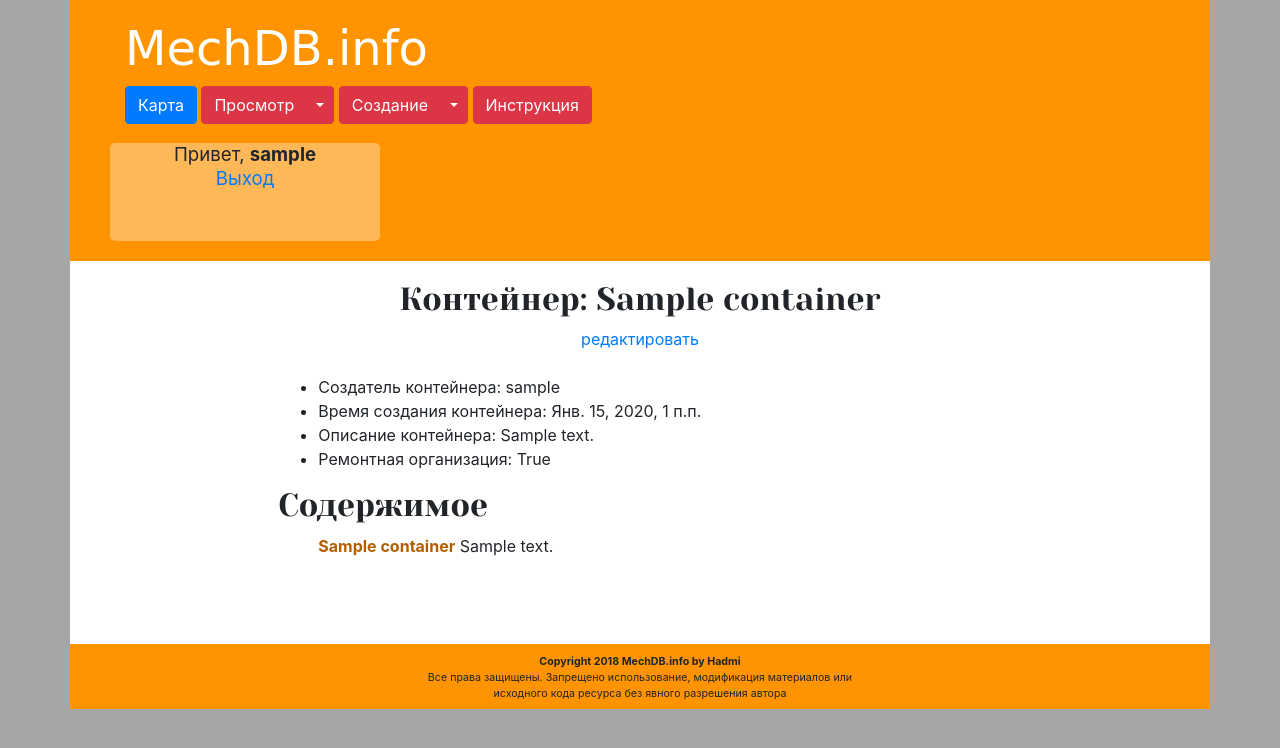
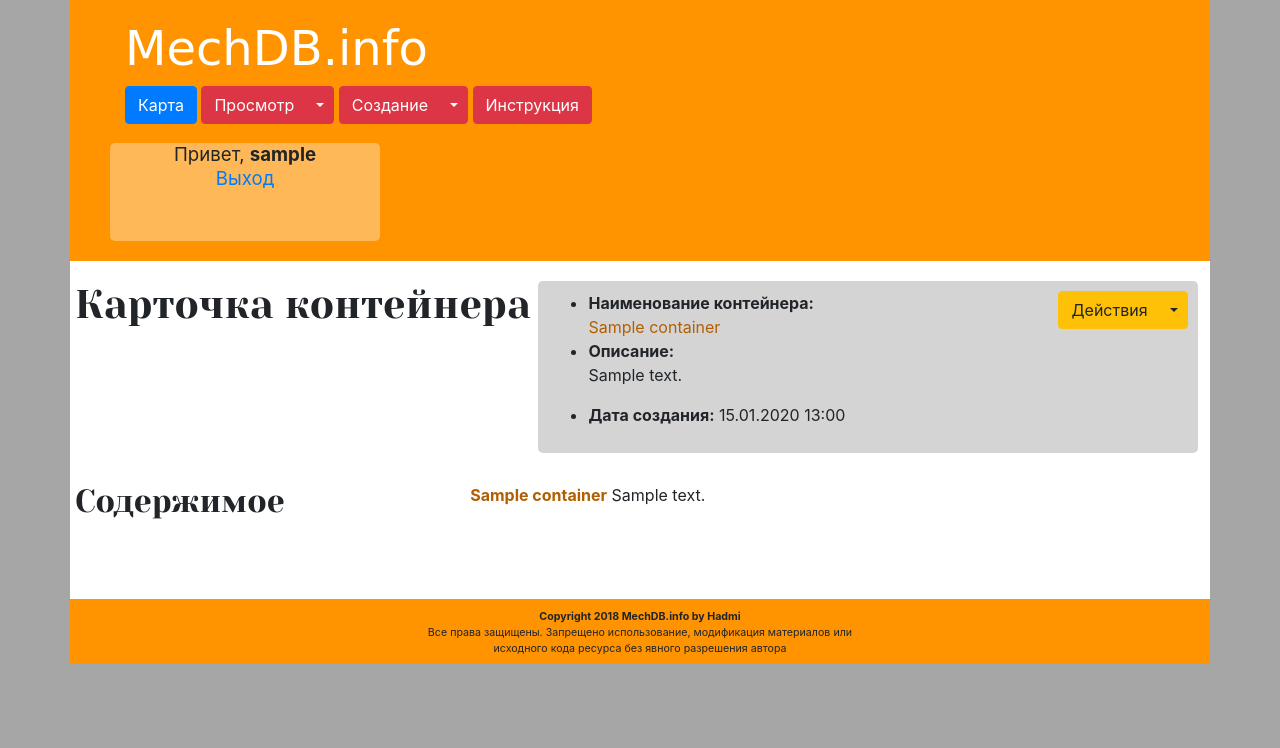
Before and after one commit to hadmiru/mechdb, a Django app: template mechdb_core/templates/mechdb_core/container_detail.html in a window 1280 px wide. Shown: the top 748 px of the page. Run offline with Django 3.2, Linux system fonts and the light colour scheme; tables that the repository leaves empty hold one stand-in row (values such as "Sample post"); the template is opened without the code that fills it: values that come from a table or form of the project are taken from there, most other values are stand-ins (such as "Sample title", 1, 10 or a date in 2020); parts of the project's set-up code (start-up, migrations or seed data) failed here and were passed over; some libraries are stand-ins or nearby versions; some web fonts are replaced.

Commit message:
Причесал шаблон container_detail

```diff
--- a/mechdb_core/templates/mechdb_core/container_detail.html
+++ b/mechdb_core/templates/mechdb_core/container_detail.html
@@ -1,16 +1,38 @@
 {% extends 'mechdb_core/base.html' %}
 
 {% block content %}
-      <div class="col-md-8 col-centered">
-      <center><h2>Контейнер: {{container.title}}</h2>
-      <a href="{% url 'container_edit' pk=container.pk %}">редактировать</a><br><br></center>
-      <ul>
-        <li>Создатель контейнера: {{container.owner}}</li>
-        <li>Время создания контейнера: {{container.created_date}}</li>
-        <li>Описание контейнера: {{container.description}}</li>
-        <li>Ремонтная организация: {{container.is_repair_organization}}</li>
-      </ul>
-      <h2>Содержимое</h2>
+<h1><center>Карточка контейнера</center></h1>
+<div class='card_page col-md-7 col-centered'>
+    <div class="btn-group pull-right">
+            <button type="button" class="btn btn-warning">Действия</button>
+            <button type="button" class="btn btn-warning dropdown-toggle dropdown-toggle-split" data-toggle="dropdown" aria-haspopup="true" aria-expanded="false">
+            <span class="sr-only">Toggle Dropdown</span>
+            </button>
+            <div class="dropdown-menu dropdown-menu-right">
+                  <a class="dropdown-item" href="{% url 'container_edit' pk=container.pk %}">Редактировать</a>
+                  <a class="dropdown-item" href="#">Удалить</a>
+            </div>
+    </div>
+    <UL>
+        <LI>
+          <b>Наименование контейнера:</b><br>
+          <FONT class="containerhref">{{container.title}}</FONT>
+        </LI>
+        <LI>
+          <b>Описание:</b>
+          {% if container.description%}
+              <br>
+              {{container.description|linebreaks}}
+          {% endif %}
+        </LI>
+        <LI>
+          <b>Дата создания:</b> {{container.created_date|date:"d.m.Y H:i"}}
+        </LI>
+    </UL>
+</div>
+
+<CENTER><h2>Содержимое</h2></CENTER>
+<div class="col-md-7 col-centered">
 
     <UL>
     <b class="containerhref">{{container.title}}</b>
```
Lines whose indentation alone changed are shown as unchanged.
